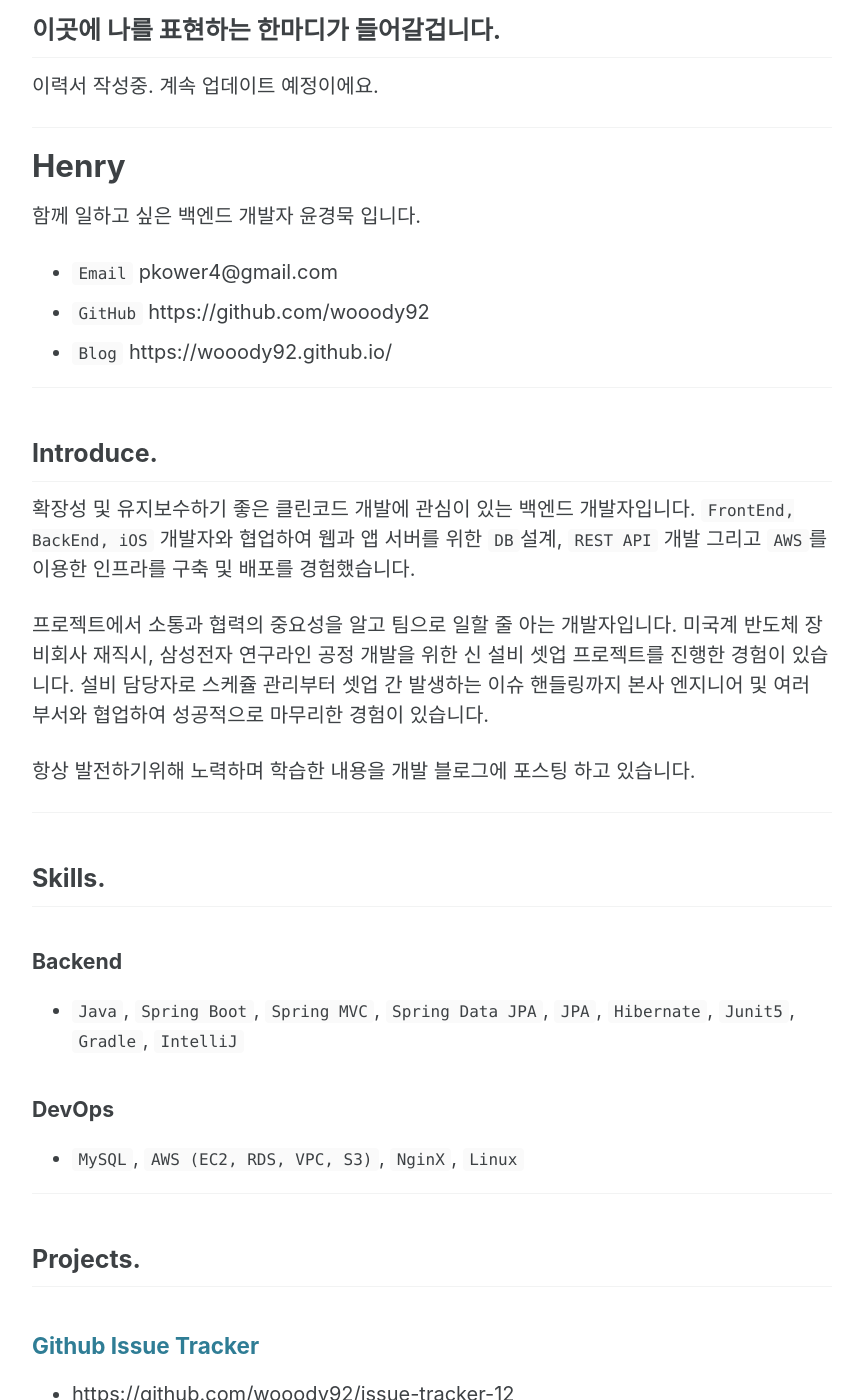
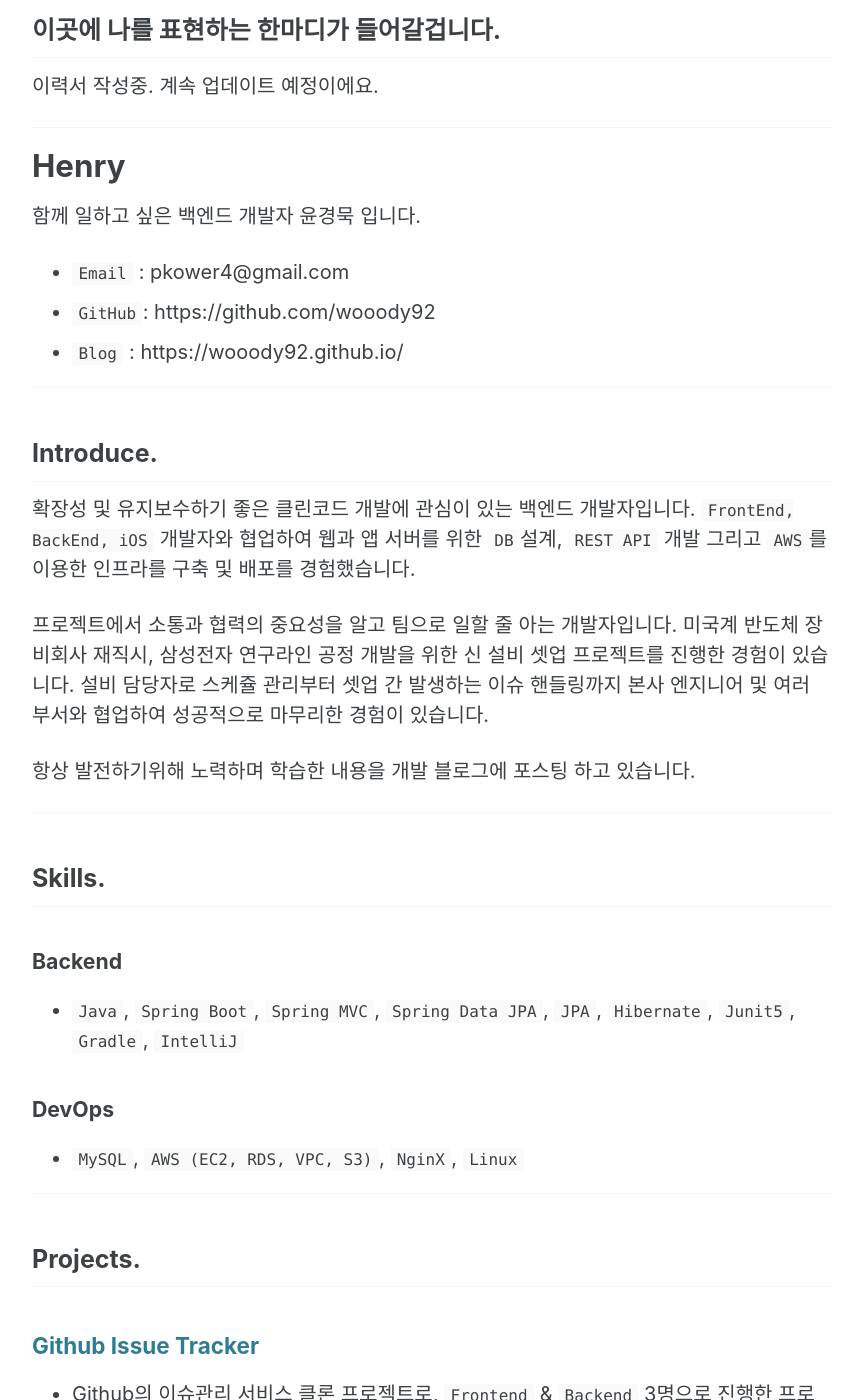
Before and after one commit to wooody92/wooody92.github.io, a Jekyll site: the page built from _pages/about.md, in a window 1280 px wide and 1400 px high, scrolled down 203 px. Shown: the whole window, without its empty margins (208-1071 px from the left). Built offline with Jekyll 4.4.1, drawn with Linux system fonts in a browser that asks for light colours; cached includes are drawn as plain includes; some of the changed text lies outside the part shown.

Commit message:
이력서 수정

```diff
--- a/_pages/about.md
+++ b/_pages/about.md
@@ -16,9 +16,9 @@ layout: single
 
 함께 일하고 싶은 백엔드 개발자 윤경묵 입니다.
 
-- `Email`  pkower4@gmail.com
-- `GitHub` https://github.com/wooody92
-- `Blog` https://wooody92.github.io/
+- `Email` :  pkower4@gmail.com
+- `GitHub`:  https://github.com/wooody92
+- `Blog` : https://wooody92.github.io/
 
 
 
@@ -54,8 +54,6 @@ layout: single
 
 ### [Github Issue Tracker](https://github.com/wooody92/issue-tracker-12)
 
-- https://github.com/wooody92/issue-tracker-12
-
 - Github의 이슈관리 서비스 클론 프로젝트로,  `Frontend` & `Backend` 3명으로 진행한 프로젝트 입니다. 클린코드 그리고 쿼리 성능 최적화에 초점을 맞추어 개발을 진행했습니다.
 
 - 기술스택
@@ -68,8 +66,6 @@ layout: single
 
 
 ### [Airbnb](https://github.com/wooody92/airbnb-02)
-
-- https://github.com/wooody92/airbnb-02
 
 - 에어비앤비 서비스 클론 프로젝트로, `iOS` & `Backend` 4명으로 진행한 프로젝트 입니다. 페어 프로그래밍을 진행하여 `PR review`와 `Issue`를 적극 활용하여 팀으로써 함께 발전하기위해 노력했습니다.
 
```
